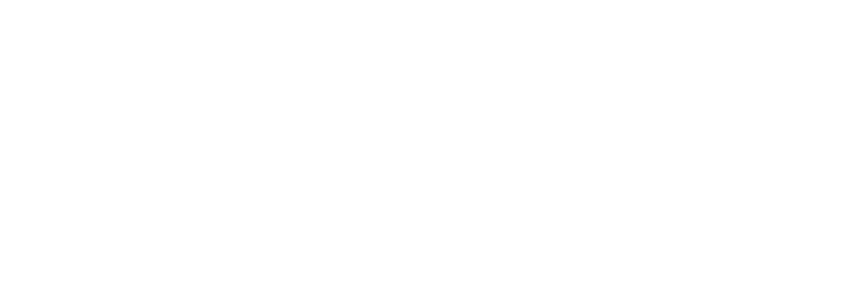
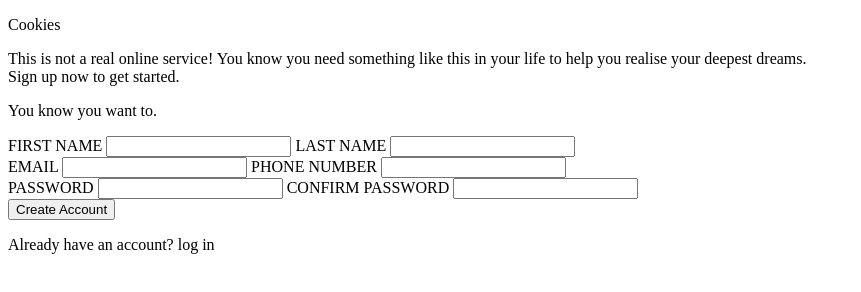
Before and after one commit to ThakaneMokose/odin-sif, a plain HTML site: page index.html in a window 1280 px wide. Shown: the whole page, without its empty margins (0-861 px from the left). Drawn offline with Linux system fonts and the light colour scheme.

Commit message:
added the form to the index file

```diff
--- a/index.html
+++ b/index.html
@@ -7,6 +7,47 @@
     <title>Sign In</title>
 </head>
 <body>
+   <div class="container">
+        <div class="logo">
+            <p>Cookies</p>
+        </div>
+        <div class="content">
+            <p>
+                This is not a real online service! You know you need something like this in your life to help you realise your deepest dreams.
+                <br> Sign up now to get started.
+            </p>
+            <p>You know you want to.</p>
 
+            <form action="" method="post">
+                <div class="info">
+                    <div>
+                        <label for="first-name">FIRST NAME</label>
+                        <input type="text" name="first-name" id="first-name">
+
+                        <label for="last-name">LAST NAME</label>
+                        <input type="text" name="last-name" id="last-name">
+                    </div>
+                    <div>
+                        <label for="email">EMAIL</label>
+                        <input type="email" name="email" id="email">
+
+                        <label for="phone-number">PHONE NUMBER</label>
+                        <input type="number" name="phone-number" id="phone-number">
+                    </div>
+                    <div>
+                        <label for="password">PASSWORD</label>
+                        <input type="password" name="password" id="password">
+
+                        <label for="confirm-password">CONFIRM PASSWORD</label>
+                        <input type="password" name="confirm-password" id="confirm-password">
+                    </div>
+                </div>
+                <button type="submit">Create Account</button>
+            </form>
+            <p>
+                Already have an account? <span class="login">log in</span>
+            </p>
+        </div>
+   </div>
 </body>
 </html>
```
